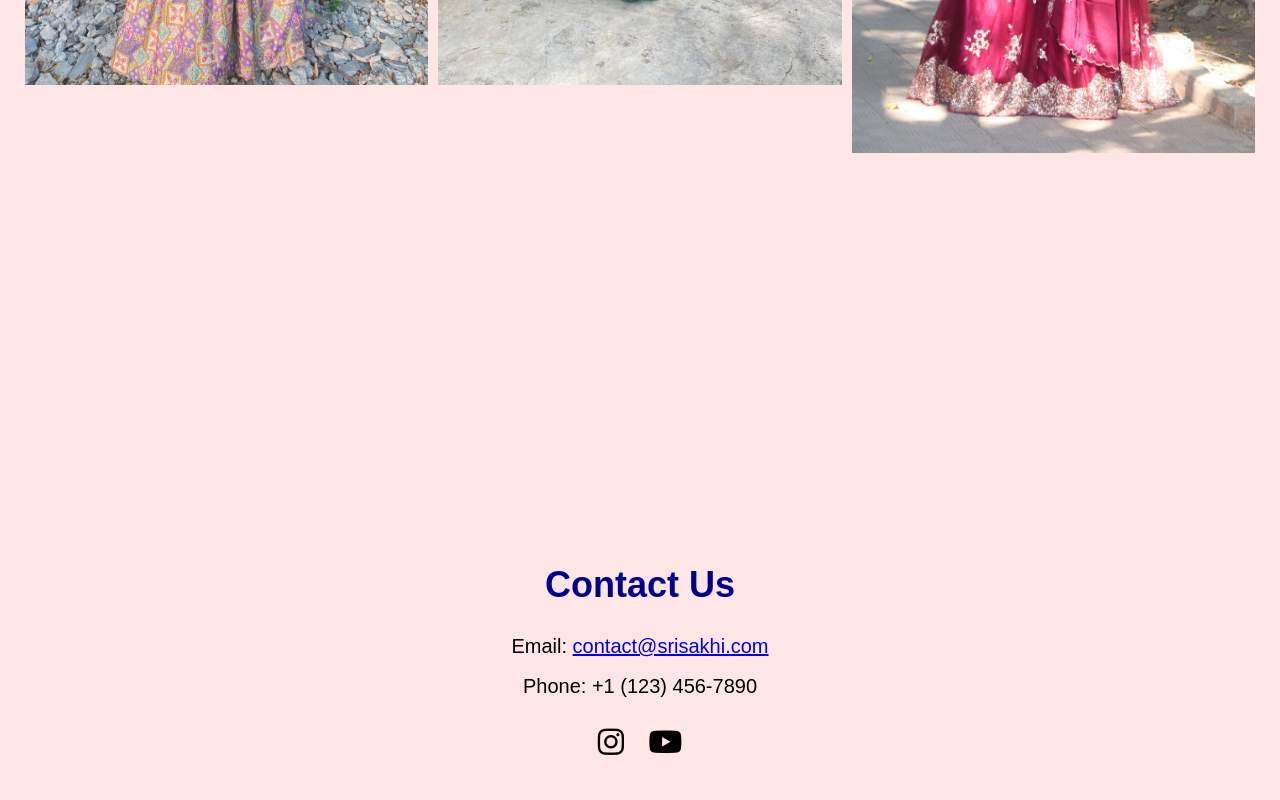
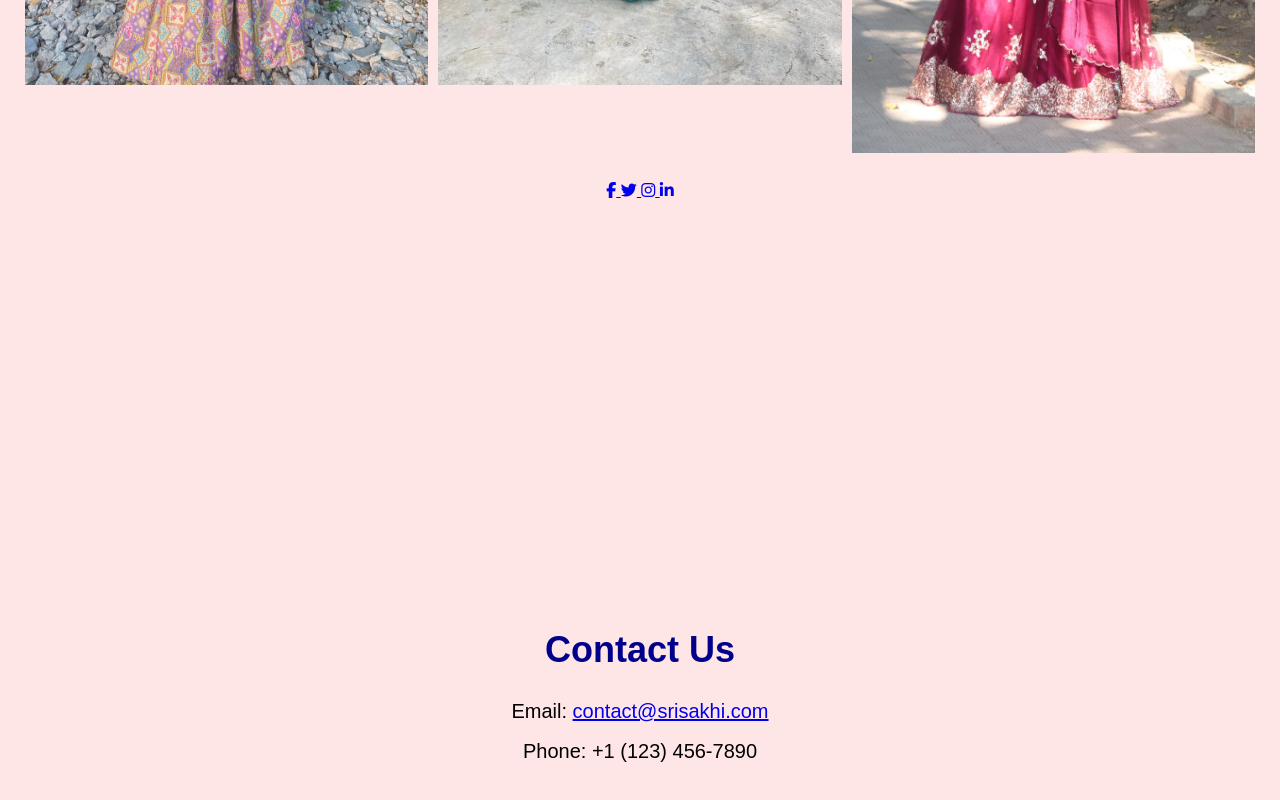
Before and after one commit to Hasini-55/SriSakhi_Boutique, a plain HTML site: page index.html in a window 1280 px wide. Shown: the part 2932-3732 px from the top of the page. Drawn offline with Linux system fonts and the light colour scheme; files whose address does not match are found by name.

Commit message:
Update index.html

```diff
--- a/index.html
+++ b/index.html
@@ -74,6 +74,22 @@ At [Boutique Name], you’ll find more than just clothing; you’ll discover pie
 
 </div>
 
+
+ <div class="social-icons">
+    <a href="https://facebook.com" class="facebook" title="Facebook">
+      <i class="fab fa-facebook-f"></i>
+    </a>
+    <a href="https://twitter.com" class="twitter" title="Twitter">
+      <i class="fab fa-twitter"></i>
+    </a>
+    <a href="https://instagram.com" class="instagram" title="Instagram">
+      <i class="fab fa-instagram"></i>
+    </a>
+    <a href="https://linkedin.com" class="linkedin" title="LinkedIn">
+      <i class="fab fa-linkedin-in"></i>
+    </a>
+  </div>
+
     </section>
 
     <!-- Contact Section -->
@@ -81,10 +97,6 @@ At [Boutique Name], you’ll find more than just clothing; you’ll discover pie
         <h2>Contact Us</h2>
         <p>Email: <a href="mailto:contact@srisakhi.com">contact@srisakhi.com</a></p>
         <p>Phone: +1 (123) 456-7890</p>
-        <div class="social-icons">
-            <a href="#" class="icon"><i class="fab fa-instagram"></i></a>
-            <a href="#" class="icon"><i class="fab fa-youtube"></i></a>
-        </div>
     </section>
 
     <!-- Footer -->
```
